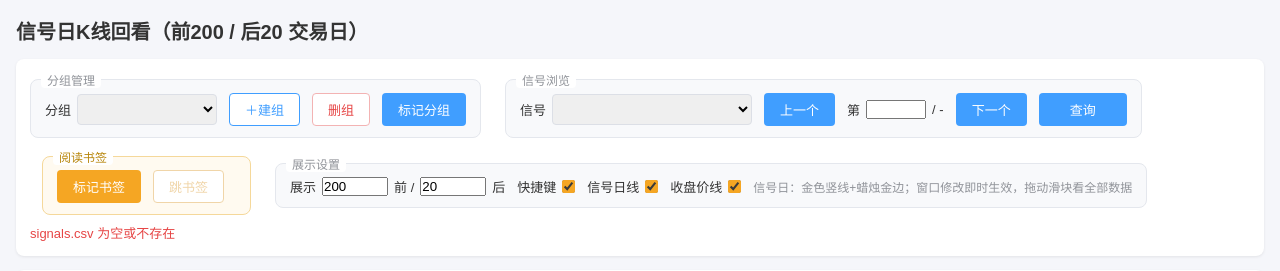
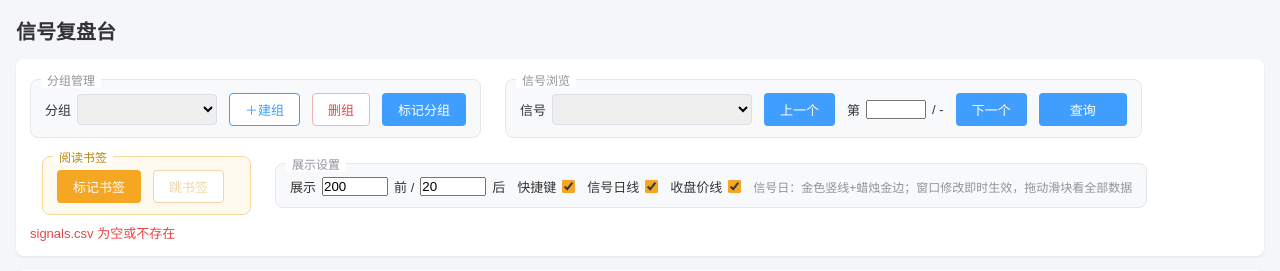
Before and after one commit to ChaneWq/stock_project, a Flask app: page / in a window 1280 px wide. Shown: the top 271 px of the page. Run offline with Flask 3, Linux system fonts and the light colour scheme; data that the repository does not hold is empty.

Commit message:
signal_day_k 页面更名 信号日K线回看 改为 信号复盘台 定位为信号复盘工作台与日K训练模式页名对仗 h1与title去掉写死的前200后20参数(窗口已可在工具栏自定义前n后n) web.py docstring 说明.txt首行 kline_view汇总说明 app README小节标题共6处引用全部同步 功能描述性文字不变

```diff
--- a/app/kline_view/signal_day_k/templates/index.html
+++ b/app/kline_view/signal_day_k/templates/index.html
@@ -2,7 +2,7 @@
 <html lang="zh-CN">
 <head>
 <meta charset="UTF-8">
-<title>信号日K线回看</title>
+<title>信号复盘台</title>
 <script src="https://cdn.jsdelivr.net/npm/echarts@5/dist/echarts.min.js"></script>
 <style>
 * { box-sizing: border-box; margin: 0; padding: 0; }
@@ -68,7 +68,7 @@ button:disabled { background: #a0cfff; cursor: not-allowed; }
 </head>
 <body>
 
-<h1>信号日K线回看（前200 / 后20 交易日）</h1>
+<h1>信号复盘台</h1>
 <div class="panel">
   <div class="form-row">
     <div class="zone">
--- a/app/kline_view/signal_day_k/web.py
+++ b/app/kline_view/signal_day_k/web.py
@@ -1,5 +1,5 @@
 """
-信号日K线回看 Web 服务
+信号复盘台 Web 服务
 
 读取 signals.csv（code,trade_date 信号日），将信号日K线醒目标注，
 展示信号日前 200 个交易日 ~ 后 20 个交易日的日K线。
--- a/app/kline_view/signal_day_k/说明.txt
+++ b/app/kline_view/signal_day_k/说明.txt
@@ -1,4 +1,4 @@
-signal_day_k：信号日K线回看
+signal_day_k：信号复盘台
 
 读取 signals.csv（code,trade_date 信号日清单，本地维护不入 git），
 展示信号日前 200 个交易日 ~ 后 20 个交易日的日K线，
--- a/app/kline_view/说明.txt
+++ b/app/kline_view/说明.txt
@@ -2,4 +2,4 @@ app/kline_view 是关于k线可视化：
 
 demo_day_k：日K线可视化（demo）
 
-signal_day_k：信号日K线回看（读取 signals.csv 标注信号日，展示前200/后20交易日）
+signal_day_k：信号复盘台（读取 signals.csv 标注信号日，展示信号日前200/后20交易日）
```
Also changed, not shown: app/README.md.
